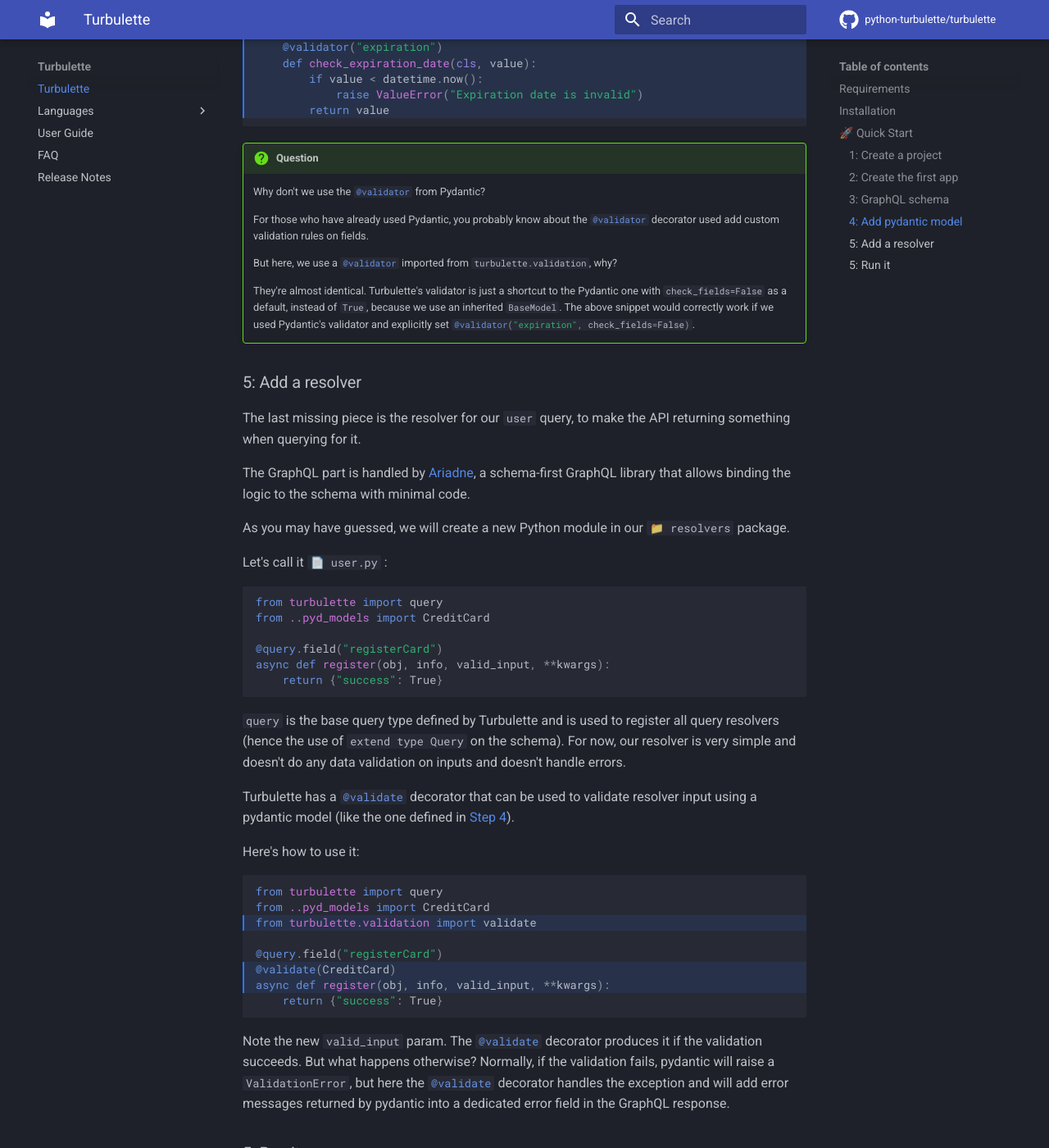
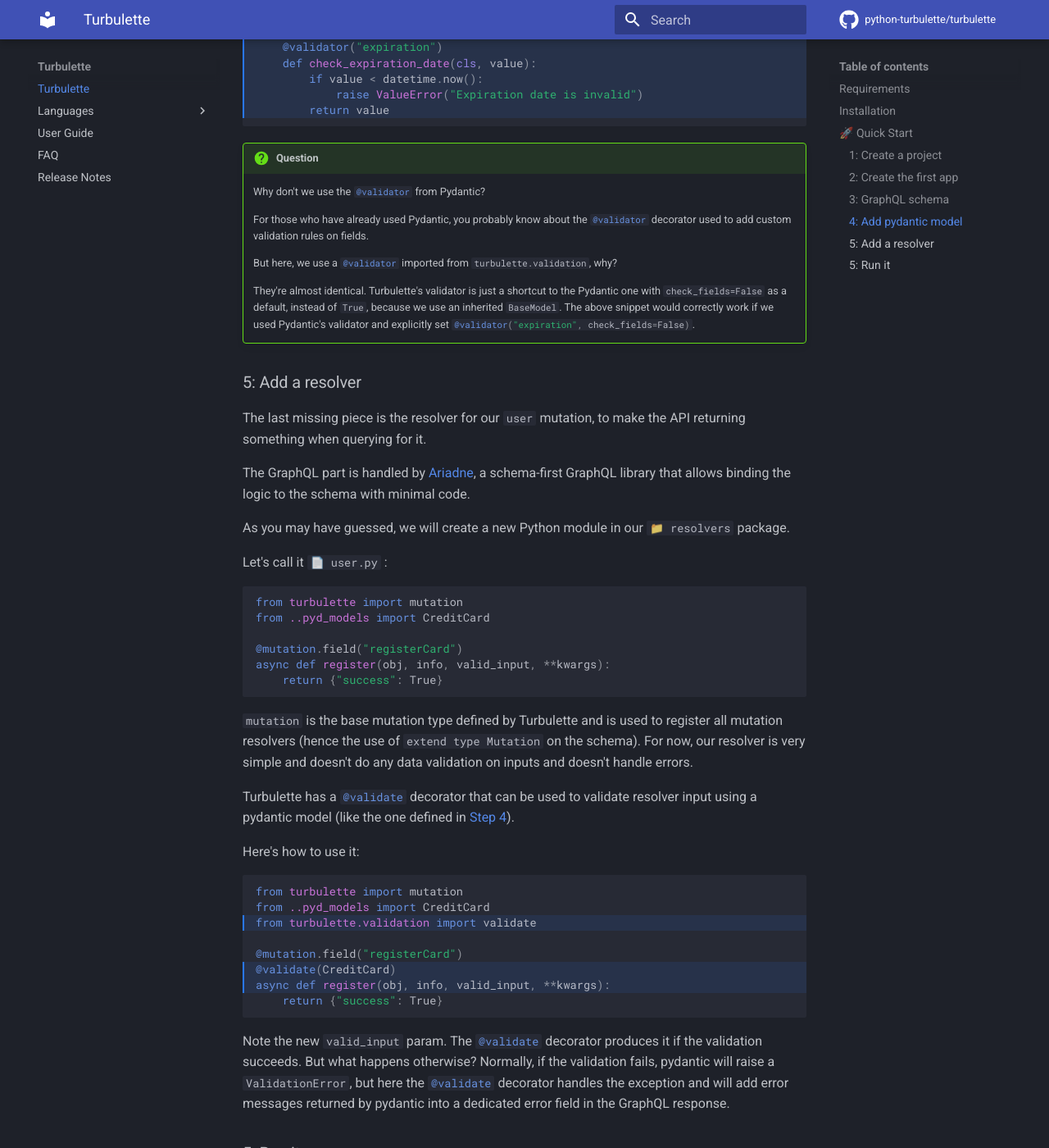
Before and after one commit to turbulette/turbulette, an MkDocs documentation site: the page built from docs/en/docs/index.md, in a window 1280 px wide and 1400 px high, scrolled down 5507 px. Shown: the whole window at 82% size. Built offline with MkDocs 1.6.1 and Material for MkDocs 9.7.7, drawn with Linux system fonts in a browser that asks for light colours; comment, search, counter and statistics services are not loaded; some of the changed text lies outside the part shown.

Commit message:
📝 docs(quickstart): registerCard should be a mutation

````diff
--- a/docs/en/docs/index.md
+++ b/docs/en/docs/index.md
@@ -45,7 +45,7 @@ Features :
 - CSRF middleware
 - 100% test coverage
 - 100% typed, your IDE will thank you ;)
-- Handcrafted with ❤️, from 🇫🇷
+- Handcrafted with ❤️, from 🇨🇵
 
 ## Requirements
 
@@ -195,7 +195,7 @@ Now that we have our project scaffold, we can start writing actual schema/code.
 Create a `schema.gql` file in the `📁 graphql` folder and add this base schema :
 
 ``` graphql
-extend type Query {
+extend type Mutation {
     registerCard(input: CreditCard!): SuccessOut!
 }
 
@@ -266,7 +266,7 @@ class CreditCard(GraphQLModel):
 !!! question
     Why don't we use the `#!python @validator` from Pydantic?
 
-    For those who have already used Pydantic, you probably know about the `#!python @validator` decorator used add custom validation rules on fields.
+    For those who have already used Pydantic, you probably know about the `#!python @validator` decorator used to add custom validation rules on fields.
 
     But here, we use a `#!python @validator` imported from `turbulette.validation`, why?
 
@@ -274,7 +274,7 @@ class CreditCard(GraphQLModel):
 
 ### 5: Add a resolver
 
-The last missing piece is the resolver for our `user` query, to make the API returning something when querying for it.
+The last missing piece is the resolver for our `user` mutation, to make the API returning something when querying for it.
 
 The GraphQL part is handled by [Ariadne](https://ariadnegraphql.org/), a schema-first GraphQL library that allows binding the logic to the schema with minimal code.
 
@@ -283,15 +283,15 @@ As you may have guessed, we will create a new Python module in our `📁 resolve
 Let's call it `📄 user.py` :
 
 ``` python
-from turbulette import query
+from turbulette import mutation
 from ..pyd_models import CreditCard
 
-@query.field("registerCard")
+@mutation.field("registerCard")
 async def register(obj, info, valid_input, **kwargs):
     return {"success": True}
 ```
 
-`query` is the base query type defined by Turbulette and is used to register all query resolvers (hence the use of `extend type Query` on the schema).
+`mutation` is the base mutation type defined by Turbulette and is used to register all mutation resolvers (hence the use of `extend type Mutation` on the schema).
 For now, our resolver is very simple and doesn't do any data validation on inputs and doesn't handle errors.
 
 Turbulette has a `#!python @validate` decorator that can be used to validate resolver input using a pydantic model (like the one defined in [Step 4](#4-add-pydantic-model)).
@@ -299,11 +299,11 @@ Turbulette has a `#!python @validate` decorator that can be used to validate res
 Here's how to use it:
 
 ``` python hl_lines="3 6 7"
-from turbulette import query
+from turbulette import mutation
 from ..pyd_models import CreditCard
 from turbulette.validation import validate
 
-@query.field("registerCard")
+@mutation.field("registerCard")
 @validate(CreditCard)
 async def register(obj, info, valid_input, **kwargs):
     return {"success": True}
@@ -315,7 +315,7 @@ but here the `#!python @validate` decorator handles the exception and will add e
 
 ### 5: Run it
 
-Our `user` query is now binded to the schema, so let's test it.
+Our `user` mutation is now binded to the schema, so let's test it.
 
 Start the server in the root directory (the one containing `📁 eshop` folder) :
 
@@ -324,10 +324,10 @@ poetry run uvicorn eshop.app:app --port 8000
 ```
 
 Now, go to [http://localhost:8000/graphql](http://localhost:8000/graphql), you will see the [GraphQL Playground](https://github.com/graphql/graphql-playground) IDE.
-Finally, run the user query, for example :
+Finally, run the user mutation, for example :
 
 ``` graphql
-query card {
+mutation card {
   registerCard(
     input: {
       number: "4000000000000002"
````
Also changed, not shown: other parts of docs/en/docs/index.md (+2 -2 lines).
